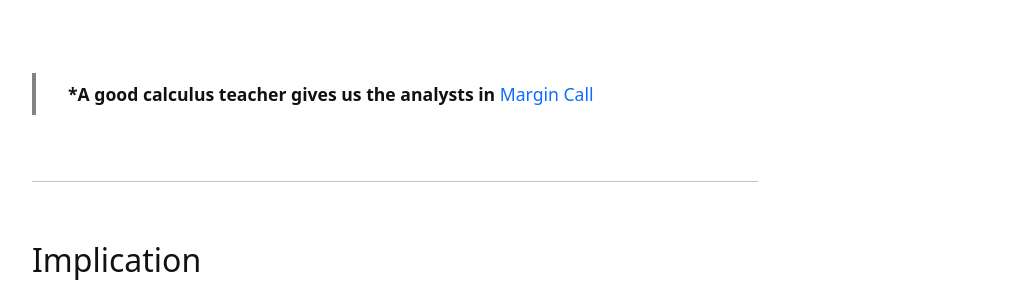
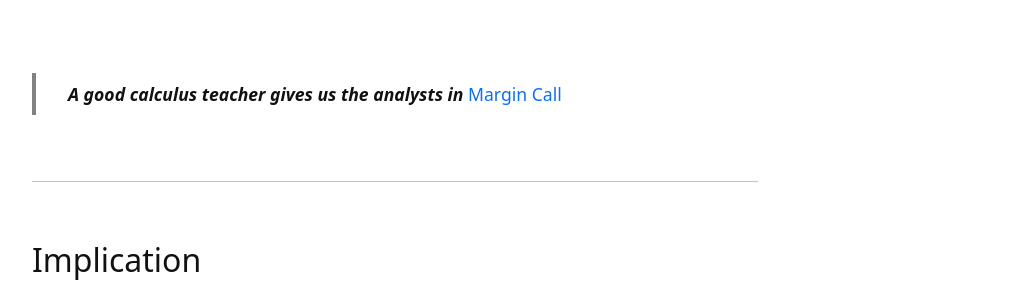
Before and after one commit to rmshksu/comm-shop, a Jekyll site: the page built from content/1-rot.md, in a window 1280 px wide and 900 px high, scrolled down 4224 px. Shown: the part 178-460 px from the top of the window, without its empty margins (245-1274 px from the left). Built offline with Jekyll 4.4.1, drawn with Linux system fonts in a browser that asks for light colours.

Commit message:
Update 1-rot.md
final touches

```diff
--- a/content/1-rot.md
+++ b/content/1-rot.md
@@ -215,7 +215,7 @@ $$f'(x) = -2+2x+3x^2$$
 
 <br>
 
->***A good calculus teacher gives us the analysts in** [Margin Call](https://youtube.com/clip/UgkxBGxew3HC8vtTasp8oT7kHN5N7YA98YGS?si=hBewX5mIBgxw3A4k)
+>***A good calculus teacher gives us the analysts in*** [Margin Call](https://youtube.com/clip/UgkxBGxew3HC8vtTasp8oT7kHN5N7YA98YGS?si=hBewX5mIBgxw3A4k)
 
 <br>
 
```
